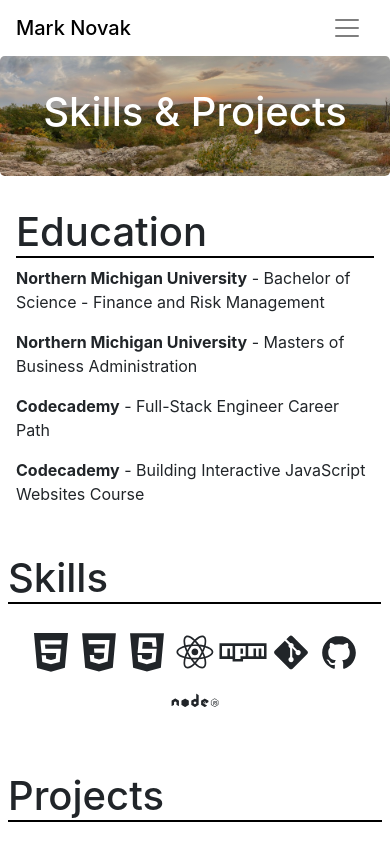
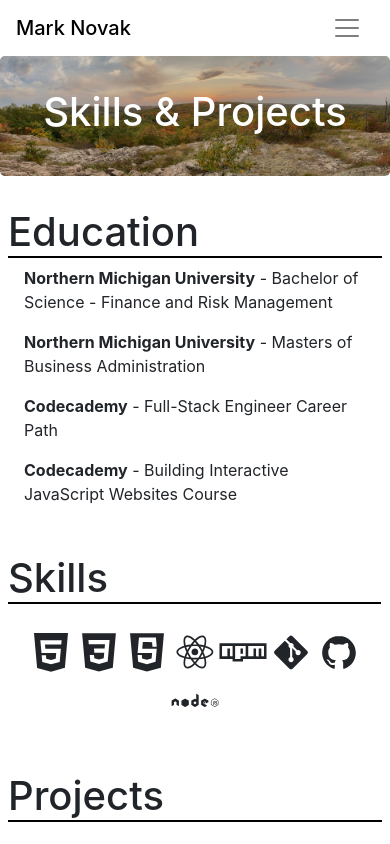
Before and after one commit to manovak24/manovak24.github.io, a React (Create React App) app: page /projects in a window 390 px wide. Shown: the top 844 px of the page. Built offline with nearby package versions, Linux system fonts and the light colour scheme.

Commit message:
updating education styles.

```diff
--- a/src/compontents/project-skill-list.css
+++ b/src/compontents/project-skill-list.css
@@ -60,6 +60,14 @@
         padding-left: .5rem;
         padding-right: .5rem;
     }
+    .education-container {
+        padding-left: .5rem;
+        padding-right: .5rem;
+    }
+    .education-container ul {
+        padding-left: 1rem;
+        padding-right: 1rem;
+    }
     .skills-title {
         display: none !important;
     }
@@ -93,10 +101,6 @@
     text-align: center;
 }
 
-.education-container {
-    margin: auto 1rem auto 1rem;
-}
-
 .education-container h1 {
     text-align: center;
 }
```
